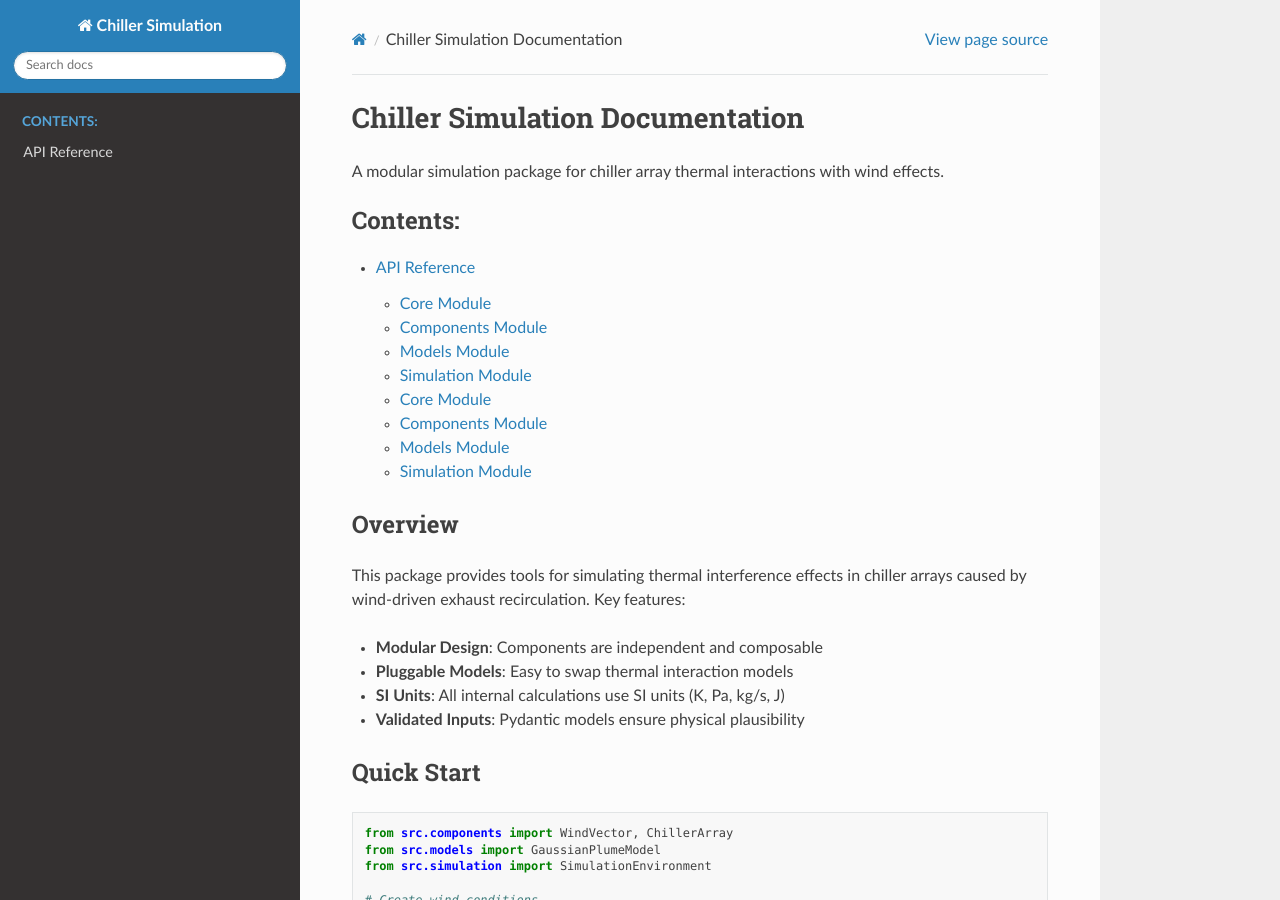
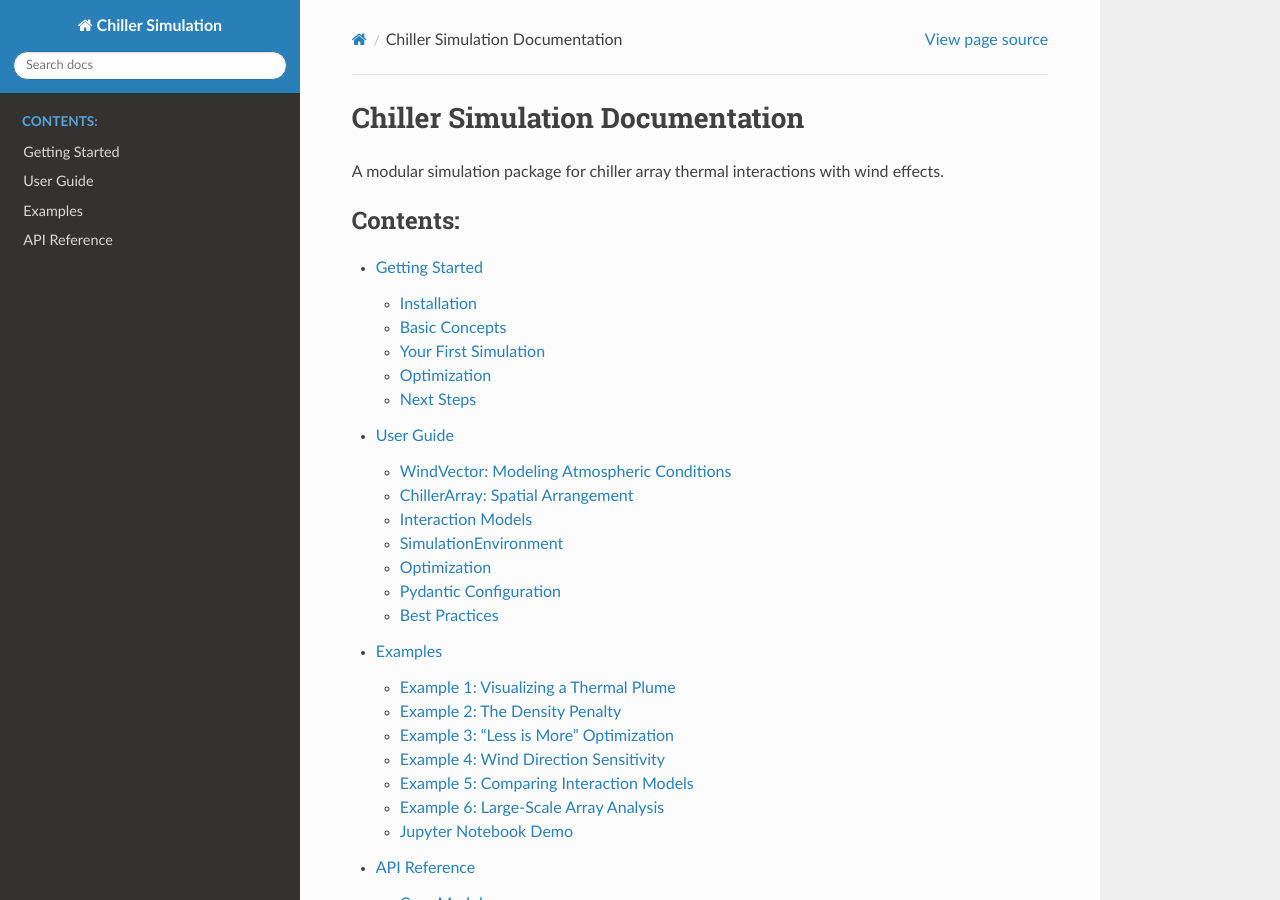
Before and after one commit to ME421-Capstone-Project/chiller-model, a Sphinx documentation site: the page built from docs/index.rst, in a window 1280 px wide and 900 px high. Built offline with Sphinx 7.4.7 and the Read the Docs theme 3.1.0, drawn with Linux system fonts in a browser that asks for light colours; some of the changed lines change nothing that is shown.

Commit message:
adding examples and guides

```diff
--- /dev/null
+++ b/docs/examples.rst
@@ -0,0 +1,260 @@
+Examples
+========
+
+This page provides practical examples demonstrating key features of the
+chiller simulation package.
+
+
+Example 1: Visualizing a Thermal Plume
+--------------------------------------
+
+Visualize how one chiller's exhaust affects the entire array:
+
+.. code-block:: python
+
+   import numpy as np
+   import matplotlib.pyplot as plt
+   from src.components import WindVector, ChillerArray
+   from src.models import GaussianPlumeModel
+   from src.simulation import SimulationEnvironment
+
+   # Setup
+   wind = WindVector(velocity_m_per_s=(1.0, 0.4), ambient_temp_k=298.15)
+   array = ChillerArray.create_grid(rows=5, cols=5, spacing_m=3.0)
+   model = GaussianPlumeModel(dispersion_coeff=1.2)
+   env = SimulationEnvironment(array, wind, model)
+
+   # Get thermal impact from the center chiller (index 12)
+   source_idx = 12
+   thermal_impact = env.interaction_matrix[source_idx, :]
+   positions = array.positions_m
+
+   # Plot
+   fig, ax = plt.subplots(figsize=(8, 6))
+   sc = ax.scatter(
+       positions[:, 0], positions[:, 1],
+       c=thermal_impact, cmap='YlOrBr', s=200, edgecolor='k'
+   )
+   ax.scatter(
+       positions[source_idx, 0], positions[source_idx, 1],
+       c='blue', s=300, marker='*', label='Source'
+   )
+   plt.colorbar(sc, label='Temperature Rise Factor')
+   ax.set_title("Thermal Wake of a Single Chiller")
+   ax.legend()
+   plt.show()
+
+
+Example 2: The Density Penalty
+------------------------------
+
+Compare COP of an isolated chiller vs. one surrounded by active neighbors:
+
+.. code-block:: python
+
+   import numpy as np
+   from src.components import WindVector, ChillerArray
+   from src.models import GaussianPlumeModel
+   from src.simulation import SimulationEnvironment
+
+   # Setup 5x5 array
+   wind = WindVector(velocity_m_per_s=(1.0, 0.4), ambient_temp_k=298.15)
+   array = ChillerArray.create_grid(rows=5, cols=5, spacing_m=3.0, base_cop=4.0)
+   env = SimulationEnvironment(array, wind, GaussianPlumeModel(1.2))
+
+   center_idx = 12  # Middle chiller
+
+   # Case A: Center chiller alone
+   state_solo = np.zeros(array.num_chillers, dtype=bool)
+   state_solo[center_idx] = True
+   result_solo = env.compute_performance(state_solo, 10.0)
+   cop_solo = result_solo.cop_array[center_idx]
+
+   # Case B: All chillers active
+   state_full = np.ones(array.num_chillers, dtype=bool)
+   result_full = env.compute_performance(state_full, 250.0)
+   cop_full = result_full.cop_array[center_idx]
+
+   # Calculate efficiency loss
+   efficiency_loss = (cop_solo - cop_full) / cop_solo * 100
+
+   print(f"Isolated Chiller COP: {cop_solo:.2f}")
+   print(f"Crowded Chiller COP: {cop_full:.2f}")
+   print(f"Efficiency Loss: {efficiency_loss:.1f}%")
+
+Expected output::
+
+   Isolated Chiller COP: 4.00
+   Crowded Chiller COP: 2.80
+   Efficiency Loss: 30.1%
+
+
+Example 3: "Less is More" Optimization
+--------------------------------------
+
+Demonstrate that running fewer, optimally-selected chillers can be more
+efficient than running all of them:
+
+.. code-block:: python
+
+   import numpy as np
+   from src.components import WindVector, ChillerArray
+   from src.models import GaussianPlumeModel
+   from src.simulation import SimulationEnvironment, Optimizer
+
+   # Setup
+   wind = WindVector(velocity_m_per_s=(1.0, 0.4), ambient_temp_k=298.15)
+   array = ChillerArray.create_grid(rows=5, cols=5, spacing_m=3.0)
+   env = SimulationEnvironment(array, wind, GaussianPlumeModel(1.2))
+
+   total_load = 100.0  # kW
+
+   # Case A: All 25 chillers
+   state_all = np.ones(array.num_chillers, dtype=bool)
+   result_all = env.compute_performance(state_all, total_load)
+
+   # Case B: Optimized 15 chillers
+   optimizer = Optimizer(env, total_load)
+   opt_result = optimizer.optimize_greedy(min_active=15)
+   result_opt = env.compute_performance(opt_result.optimal_mask, total_load)
+
+   # Compare
+   print(f"25 chillers: {result_all.total_work_kw:.2f} kW")
+   print(f"15 optimized: {result_opt.total_work_kw:.2f} kW")
+
+   savings = (result_all.total_work_kw - result_opt.total_work_kw) / \
+             result_all.total_work_kw * 100
+   print(f"Energy savings: {savings:.2f}%")
+
+
+Example 4: Wind Direction Sensitivity
+-------------------------------------
+
+Analyze how different wind directions affect system efficiency:
+
+.. code-block:: python
+
+   import numpy as np
+   from src.components import WindVector, ChillerArray
+   from src.models import GaussianPlumeModel
+   from src.simulation import SimulationEnvironment
+
+   # Create array
+   array = ChillerArray.create_grid(rows=5, cols=5, spacing_m=3.0)
+   model = GaussianPlumeModel(1.2)
+   active_mask = np.ones(array.num_chillers, dtype=bool)
+   total_load = 100.0
+
+   # Test different wind angles
+   angles = np.linspace(0, 360, 37)  # Every 10 degrees
+   results = []
+
+   for angle in angles:
+       wind = WindVector.from_speed_and_angle(
+           speed_m_per_s=2.0,
+           angle_deg=angle,
+           ambient_temp_k=298.15
+       )
+       env = SimulationEnvironment(array, wind, model)
+       result = env.compute_performance(active_mask, total_load)
+       results.append(result.total_work_kw)
+
+   # Find best and worst angles
+   best_idx = np.argmin(results)
+   worst_idx = np.argmax(results)
+
+   print(f"Best wind angle: {angles[best_idx]:.0f}° ({results[best_idx]:.2f} kW)")
+   print(f"Worst wind angle: {angles[worst_idx]:.0f}° ({results[worst_idx]:.2f} kW)")
+
+
+Example 5: Comparing Interaction Models
+---------------------------------------
+
+Compare different thermal interaction models on the same array:
+
+.. code-block:: python
+
+   import numpy as np
+   from src.components import WindVector, ChillerArray
+   from src.models import GaussianPlumeModel, BaseInteractionModel
+   from src.simulation import SimulationEnvironment
+
+   # Custom simple model
+   class SimpleDistanceModel(BaseInteractionModel):
+       def __init__(self, decay: float = 0.5):
+           self.decay = decay
+
+       def compute_interaction_matrix(self, positions, wind):
+           n = len(positions)
+           A = np.zeros((n, n))
+           wind_vec = wind.direction
+           for k in range(n):
+               for m in range(n):
+                   if k != m:
+                       d = positions[m] - positions[k]
+                       if np.dot(d, wind_vec) > 0:
+                           A[k, m] = self.decay / (np.linalg.norm(d) + 1)
+           return A
+
+   # Setup
+   wind = WindVector(velocity_m_per_s=(1.0, 0.4), ambient_temp_k=298.15)
+   array = ChillerArray.create_grid(rows=5, cols=5, spacing_m=3.0)
+   active = np.ones(array.num_chillers, dtype=bool)
+   load = 100.0
+
+   # Compare models
+   models = {
+       "Gaussian (σ=1.2)": GaussianPlumeModel(1.2),
+       "Gaussian (σ=2.0)": GaussianPlumeModel(2.0),
+       "Simple Distance": SimpleDistanceModel(0.5),
+   }
+
+   for name, model in models.items():
+       env = SimulationEnvironment(array, wind, model)
+       result = env.compute_performance(active, load)
+       print(f"{name}: {result.total_work_kw:.2f} kW (Mean COP: {np.mean(result.cop_array):.2f})")
+
+
+Example 6: Large-Scale Array Analysis
+-------------------------------------
+
+Simulate a larger data center with 100 chillers:
+
+.. code-block:: python
+
+   import numpy as np
+   from src.components import WindVector, ChillerArray
+   from src.models import GaussianPlumeModel
+   from src.simulation import SimulationEnvironment, Optimizer
+
+   # 10x10 array
+   array = ChillerArray.create_grid(rows=10, cols=10, spacing_m=5.0)
+   wind = WindVector(velocity_m_per_s=(3.0, 1.0), ambient_temp_k=303.15)
+   model = GaussianPlumeModel(1.5)
+   env = SimulationEnvironment(array, wind, model)
+
+   total_load = 500.0  # kW
+
+   # Find optimal number of active chillers
+   results = []
+   for n_active in range(20, 101, 10):
+       optimizer = Optimizer(env, total_load)
+       opt_result = optimizer.optimize_greedy(min_active=n_active)
+       perf = env.compute_performance(opt_result.optimal_mask, total_load)
+       results.append((n_active, perf.total_work_kw))
+       print(f"{n_active} chillers: {perf.total_work_kw:.2f} kW")
+
+   # Find sweet spot
+   min_work = min(results, key=lambda x: x[1])
+   print(f"\nOptimal configuration: {min_work[0]} chillers at {min_work[1]:.2f} kW")
+
+
+Jupyter Notebook Demo
+---------------------
+
+For an interactive experience with visualizations, see the ``demo.ipynb``
+notebook included in the repository. It provides:
+
+- Side-by-side comparisons with plots
+- Interactive thermal plume visualization
+- Step-by-step optimization walkthrough
--- /dev/null
+++ b/docs/getting-started.rst
@@ -0,0 +1,145 @@
+Getting Started
+===============
+
+This guide will help you get up and running with the chiller simulation package.
+
+
+Installation
+------------
+
+Install the package using pip:
+
+.. code-block:: bash
+
+   pip install chiller-sim
+
+Or install from source:
+
+.. code-block:: bash
+
+   git clone https://github.com/example/chiller-model.git
+   cd chiller-model
+   pip install -e .
+
+
+Basic Concepts
+--------------
+
+The package models thermal interference effects in chiller arrays caused by
+wind-driven exhaust recirculation. When chillers are packed closely together,
+the hot exhaust from one unit can be drawn into the intake of another,
+reducing efficiency.
+
+Key Concepts
+^^^^^^^^^^^^
+
+**Coefficient of Performance (COP)**
+   The ratio of cooling provided to electrical power consumed.
+   A COP of 4.0 means 4 kW of cooling per 1 kW of electricity.
+
+**Thermal Interference**
+   When exhaust from one chiller affects the intake temperature of another,
+   degrading its COP.
+
+**Gaussian Plume Model**
+   A physics-based model for how thermal plumes disperse downwind.
+
+
+Package Structure
+^^^^^^^^^^^^^^^^^
+
+The package follows a modular, component-based architecture:
+
+- ``src.core``: Constants and Pydantic-validated configuration models
+- ``src.components``: Physical component models (WindVector, ChillerArray)
+- ``src.models``: Pluggable thermal interaction models (GaussianPlumeModel)
+- ``src.simulation``: Simulation orchestration and optimization
+
+
+Your First Simulation
+---------------------
+
+Here's a minimal example that sets up a chiller array and runs a simulation:
+
+.. code-block:: python
+
+   import numpy as np
+   from src.components import WindVector, ChillerArray
+   from src.models import GaussianPlumeModel
+   from src.simulation import SimulationEnvironment
+
+   # 1. Define wind conditions
+   #    WindVector is an immutable dataclass representing atmospheric conditions
+   wind = WindVector(
+       velocity_m_per_s=(5.0, 2.0),  # (vx, vy) in m/s
+       ambient_temp_k=298.15  # 25°C in Kelvin
+   )
+
+   # 2. Create a chiller array
+   #    This creates a 4x4 grid with 3-meter spacing
+   array = ChillerArray.create_grid(
+       rows=4,
+       cols=4,
+       spacing_m=3.0,
+       base_cop=4.0,  # Base COP at rated conditions
+       alpha=0.7      # Sensitivity to temperature rise
+   )
+
+   # 3. Set up the thermal interaction model
+   model = GaussianPlumeModel(dispersion_coeff=1.2)
+
+   # 4. Create the simulation environment
+   env = SimulationEnvironment(
+       chiller_array=array,
+       wind=wind,
+       interaction_model=model
+   )
+
+   # 5. Run a simulation with all chillers active
+   active_mask = np.ones(array.num_chillers, dtype=bool)
+   result = env.compute_performance(active_mask, total_load_kw=100.0)
+
+   print(f"Total electrical work: {result.total_work_kw:.2f} kW")
+   print(f"Mean COP: {np.mean(result.cop_array):.2f}")
+
+
+Understanding the Results
+^^^^^^^^^^^^^^^^^^^^^^^^^
+
+The ``compute_performance`` method returns a ``PerformanceResult`` namedtuple with:
+
+- ``total_work_kw``: Total electrical power consumed (kW)
+- ``cop_array``: COP for each chiller (degraded by thermal interference)
+- ``load_array``: Cooling load assigned to each chiller (kW)
+
+
+Optimization
+------------
+
+The package includes an optimizer that finds the best subset of chillers to run:
+
+.. code-block:: python
+
+   from src.simulation import Optimizer
+
+   # Create optimizer for a given load
+   optimizer = Optimizer(env, total_load_kw=100.0)
+
+   # Run greedy optimization (keep at least 10 units active)
+   opt_result = optimizer.optimize_greedy(min_active=10)
+
+   # Get the optimized configuration
+   optimal_mask = opt_result.optimal_mask
+   print(f"Active chillers: {opt_result.num_active}")
+   print(f"Final work: {opt_result.final_work_kw:.2f} kW")
+
+The optimizer uses a greedy removal strategy, iteratively turning off
+the chiller whose removal provides the greatest efficiency improvement.
+
+
+Next Steps
+----------
+
+- See :doc:`user-guide` for detailed usage examples
+- See :doc:`examples` for real-world scenarios
+- See :doc:`api/index` for the complete API reference
--- a/docs/index.rst
+++ b/docs/index.rst
@@ -7,6 +7,9 @@ A modular simulation package for chiller array thermal interactions with wind ef
    :maxdepth: 2
    :caption: Contents:
 
+   getting-started
+   user-guide
+   examples
    api/index
 
 
--- /dev/null
+++ b/docs/user-guide.rst
@@ -0,0 +1,308 @@
+User Guide
+==========
+
+This guide covers the main features of the chiller simulation package
+with detailed examples.
+
+
+WindVector: Modeling Atmospheric Conditions
+-------------------------------------------
+
+The ``WindVector`` class is an immutable dataclass representing wind and
+ambient conditions. All values use SI units internally.
+
+Creating a WindVector
+^^^^^^^^^^^^^^^^^^^^^
+
+Two ways to create a WindVector:
+
+**Direct construction with velocity components:**
+
+.. code-block:: python
+
+   from src.components import WindVector
+
+   # Using (vx, vy) velocity components directly
+   wind = WindVector(
+       velocity_m_per_s=(5.0, 2.0),  # 5 m/s in x, 2 m/s in y
+       ambient_temp_k=298.15
+   )
+
+**Using speed and angle:**
+
+.. code-block:: python
+
+   # Using speed and angle (angle in degrees from x-axis)
+   wind = WindVector.from_speed_and_angle(
+       speed_m_per_s=5.0,
+       angle_deg=45.0,  # 45° from positive x-axis
+       ambient_temp_k=298.15
+   )
+
+WindVector Properties
+^^^^^^^^^^^^^^^^^^^^^
+
+.. code-block:: python
+
+   wind.speed_m_per_s     # Scalar wind speed
+   wind.direction         # Unit direction vector (vx, vy)
+   wind.ambient_temp_k    # Ambient temperature in Kelvin
+
+
+ChillerArray: Spatial Arrangement
+---------------------------------
+
+The ``ChillerArray`` class manages a collection of chillers with their
+positions and characteristics.
+
+Creating Arrays
+^^^^^^^^^^^^^^^
+
+**Grid layout (most common):**
+
+.. code-block:: python
+
+   from src.components import ChillerArray
+   from src.core import DEFAULT_BASE_COP
+
+   array = ChillerArray.create_grid(
+       rows=5,
+       cols=5,
+       spacing_m=3.0,      # 3 meters between units
+       base_cop=DEFAULT_BASE_COP,  # 4.0
+       alpha=0.7           # Temperature sensitivity
+   )
+
+**Custom positions:**
+
+.. code-block:: python
+
+   import numpy as np
+
+   # Define custom positions as (N, 2) array
+   positions = np.array([
+       [0.0, 0.0],
+       [5.0, 0.0],
+       [2.5, 4.33],
+   ])
+
+   array = ChillerArray(
+       positions_m=positions,
+       base_cop=4.0,
+       alpha=0.7
+   )
+
+Understanding Alpha
+^^^^^^^^^^^^^^^^^^^
+
+The ``alpha`` parameter controls how sensitive COP is to inlet temperature rise:
+
+.. math::
+
+   COP_m = \frac{COP_{base}}{1 + \alpha \sum_k A_{km}}
+
+Higher alpha means more COP degradation for the same temperature rise.
+Typical values range from 0.5 to 1.0.
+
+
+Interaction Models
+------------------
+
+Interaction models compute the thermal interference between chillers.
+
+GaussianPlumeModel
+^^^^^^^^^^^^^^^^^^
+
+The default model uses Gaussian plume dispersion physics:
+
+.. code-block:: python
+
+   from src.models import GaussianPlumeModel
+
+   model = GaussianPlumeModel(dispersion_coeff=1.2)
+
+The dispersion coefficient (σ) controls plume spread:
+
+- Lower values (~0.8): Narrow, concentrated plumes
+- Higher values (~2.0): Wide, dispersed plumes
+
+Custom Interaction Models
+^^^^^^^^^^^^^^^^^^^^^^^^^
+
+Create custom models by subclassing ``BaseInteractionModel``:
+
+.. code-block:: python
+
+   from src.models import BaseInteractionModel
+   from src.components import WindVector
+   import numpy as np
+
+   class SimpleDistanceModel(BaseInteractionModel):
+       """A simple inverse-distance interaction model."""
+
+       def __init__(self, decay_factor: float = 1.0):
+           self.decay_factor = decay_factor
+
+       def compute_interaction_matrix(
+           self,
+           positions: np.ndarray,
+           wind: WindVector
+       ) -> np.ndarray:
+           """Compute interaction based on downwind distance."""
+           n = len(positions)
+           wind_vec = wind.direction
+           A = np.zeros((n, n), dtype=np.float64)
+
+           for k in range(n):
+               for m in range(n):
+                   if k == m:
+                       continue
+                   d_km = positions[m] - positions[k]
+                   long_dist = np.dot(d_km, wind_vec)
+                   if long_dist > 0:  # Only affect downwind units
+                       distance = np.linalg.norm(d_km)
+                       A[k, m] = self.decay_factor / (distance + 1.0)
+
+           return A
+
+
+SimulationEnvironment
+---------------------
+
+The ``SimulationEnvironment`` orchestrates the simulation by combining
+the chiller array, wind conditions, and interaction model.
+
+Setup and Execution
+^^^^^^^^^^^^^^^^^^^
+
+.. code-block:: python
+
+   from src.simulation import SimulationEnvironment
+   import numpy as np
+
+   env = SimulationEnvironment(
+       chiller_array=array,
+       wind=wind,
+       interaction_model=model
+   )
+
+   # The interaction matrix is computed automatically
+   print(f"Matrix shape: {env.interaction_matrix.shape}")
+
+   # Run simulation with a boolean mask
+   active_mask = np.ones(array.num_chillers, dtype=bool)
+   active_mask[0] = False  # Turn off first chiller
+
+   result = env.compute_performance(active_mask, total_load_kw=100.0)
+
+
+PerformanceResult
+^^^^^^^^^^^^^^^^^
+
+The result contains:
+
+.. code-block:: python
+
+   result.total_work_kw   # Total electrical consumption
+   result.cop_array       # COP for each chiller
+   result.load_array      # Load assigned to each chiller
+
+
+Optimization
+------------
+
+The ``Optimizer`` class finds efficient chiller configurations.
+
+Greedy Optimization
+^^^^^^^^^^^^^^^^^^^
+
+.. code-block:: python
+
+   from src.simulation import Optimizer
+
+   optimizer = Optimizer(env, total_load_kw=100.0)
+
+   # Keep at least 15 chillers active
+   result = optimizer.optimize_greedy(min_active=15)
+
+   print(f"Active: {result.num_active}")
+   print(f"Work: {result.final_work_kw:.2f} kW")
+   print(f"Mask: {result.optimal_mask}")
+
+The optimizer:
+
+1. Starts with all chillers active
+2. Iteratively removes the chiller whose removal minimizes total work
+3. Stops when ``min_active`` chillers remain
+
+Comparing Strategies
+^^^^^^^^^^^^^^^^^^^^
+
+Compare standard vs. optimized activation:
+
+.. code-block:: python
+
+   # Standard: First N chillers
+   state_std = np.zeros(array.num_chillers, dtype=bool)
+   state_std[:15] = True
+   result_std = env.compute_performance(state_std, 100.0)
+
+   # Optimized: Greedy selection
+   result_opt = optimizer.optimize_greedy(min_active=15)
+   state_opt = result_opt.optimal_mask
+   result_opt_perf = env.compute_performance(state_opt, 100.0)
+
+   # Calculate improvement
+   improvement = (result_std.total_work_kw - result_opt_perf.total_work_kw) / \
+                  result_std.total_work_kw * 100
+   print(f"Efficiency improvement: {improvement:.2f}%")
+
+
+Pydantic Configuration
+----------------------
+
+The package uses Pydantic for validated configuration:
+
+.. code-block:: python
+
+   from src.core.configs import ChillerConfig, WindConfig, SimulationConfig
+
+   # Validated chiller configuration
+   chiller_config = ChillerConfig(
+       base_cop=4.5,         # Must be > 0 and <= 10
+       rated_capacity_kw=50.0,
+       alpha=0.8
+   )
+
+   # Validated wind configuration
+   wind_config = WindConfig(
+       velocity_x_m_per_s=5.0,
+       velocity_y_m_per_s=2.0,
+       ambient_temp_k=300.0  # Must be in realistic range
+   )
+
+   # Simulation configuration
+   sim_config = SimulationConfig(
+       dispersion_coeff=1.5,
+       total_load_kw=100.0
+   )
+
+Invalid values raise ``ValidationError`` with helpful messages.
+
+
+Best Practices
+--------------
+
+1. **Use SI Units**: All internal calculations use SI (K, Pa, kg/s, J).
+   Convert at input/output boundaries.
+
+2. **Immutable States**: WindVector and results are immutable.
+   Create new instances rather than modifying.
+
+3. **Boolean Masks**: Use ``dtype=bool`` for active masks, not float.
+
+4. **Vectorization**: The package uses NumPy for efficient array operations.
+   Avoid Python loops when working with results.
+
+5. **Validation**: Use Pydantic configs for user-facing interfaces
+   to catch invalid parameters early.
```
